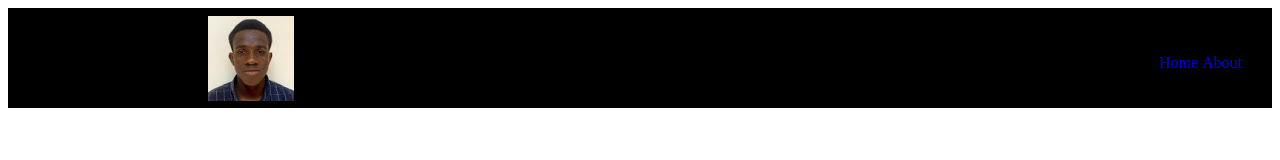
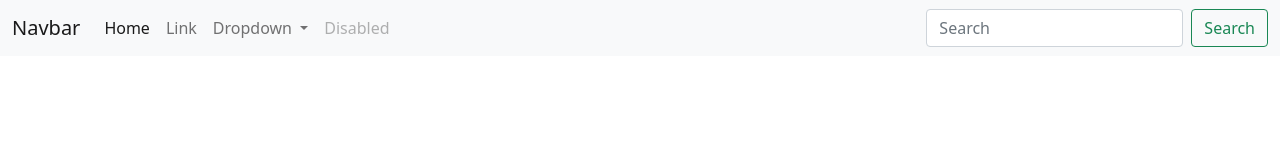
Before and after one commit to Danielchinasa/timothy-first-website, a plain HTML site: page index.html in a window 1280 px wide. Drawn offline with Linux system fonts and the light colour scheme.

Commit message:
Linked bootstrap css

```diff
--- a/index.html
+++ b/index.html
@@ -1,42 +1,78 @@
 <!DOCTYPE html>
-<html>
+<html lang="en">
   <head>
-    <title>New Site</title>
-    <style>
-      .header {
-        background-color: black;
-        height: 100px;
-      }
-      img{
-          margin-left: 200px;
-          padding-top: 8px;
-      }
-      ul{
-          float: right;
-          list-style-type: none;
-          margin-right: 30px;
-          padding-top: 30px;
-
-      }
-      li{
-        display: inline;
-        padding-top: 50px;
-      }
-      a{
-        text-decoration: none;
-      }
-    </style>
+    <meta charset="UTF-8" />
+    <meta http-equiv="X-UA-Compatible" content="IE=edge" />
+    <meta name="viewport" content="width=device-width, initial-scale=1.0" />
+    <title>Document</title>
+    <link rel="stylesheet" href="./css/bootstrap.min.css" />
   </head>
   <body>
-
-    <div class="header">
-
-            <img src="img/p.jpg" alt="not seen"></img>
-        <ul>
-            <li><a href="home">Home</a></li>
-            <li><a href="about">About</a></li>
-        </ul>
-    </div>
-
+    <nav class="navbar navbar-expand-lg navbar-light bg-light">
+      <div class="container-fluid">
+        <a class="navbar-brand" href="#">Navbar</a>
+        <button
+          class="navbar-toggler"
+          type="button"
+          data-bs-toggle="collapse"
+          data-bs-target="#navbarSupportedContent"
+          aria-controls="navbarSupportedContent"
+          aria-expanded="false"
+          aria-label="Toggle navigation"
+        >
+          <span class="navbar-toggler-icon"></span>
+        </button>
+        <div class="collapse navbar-collapse" id="navbarSupportedContent">
+          <ul class="navbar-nav me-auto mb-2 mb-lg-0">
+            <li class="nav-item">
+              <a class="nav-link active" aria-current="page" href="#">Home</a>
+            </li>
+            <li class="nav-item">
+              <a class="nav-link" href="#">Link</a>
+            </li>
+            <li class="nav-item dropdown">
+              <a
+                class="nav-link dropdown-toggle"
+                href="#"
+                id="navbarDropdown"
+                role="button"
+                data-bs-toggle="dropdown"
+                aria-expanded="false"
+              >
+                Dropdown
+              </a>
+              <ul class="dropdown-menu" aria-labelledby="navbarDropdown">
+                <li><a class="dropdown-item" href="#">Action</a></li>
+                <li><a class="dropdown-item" href="#">Another action</a></li>
+                <li><hr class="dropdown-divider" /></li>
+                <li>
+                  <a class="dropdown-item" href="#">Something else here</a>
+                </li>
+              </ul>
+            </li>
+            <li class="nav-item">
+              <a
+                class="nav-link disabled"
+                href="#"
+                tabindex="-1"
+                aria-disabled="true"
+                >Disabled</a
+              >
+            </li>
+          </ul>
+          <form class="d-flex">
+            <input
+              class="form-control me-2"
+              type="search"
+              placeholder="Search"
+              aria-label="Search"
+            />
+            <button class="btn btn-outline-success" type="submit">
+              Search
+            </button>
+          </form>
+        </div>
+      </div>
+    </nav>
   </body>
 </html>
```
